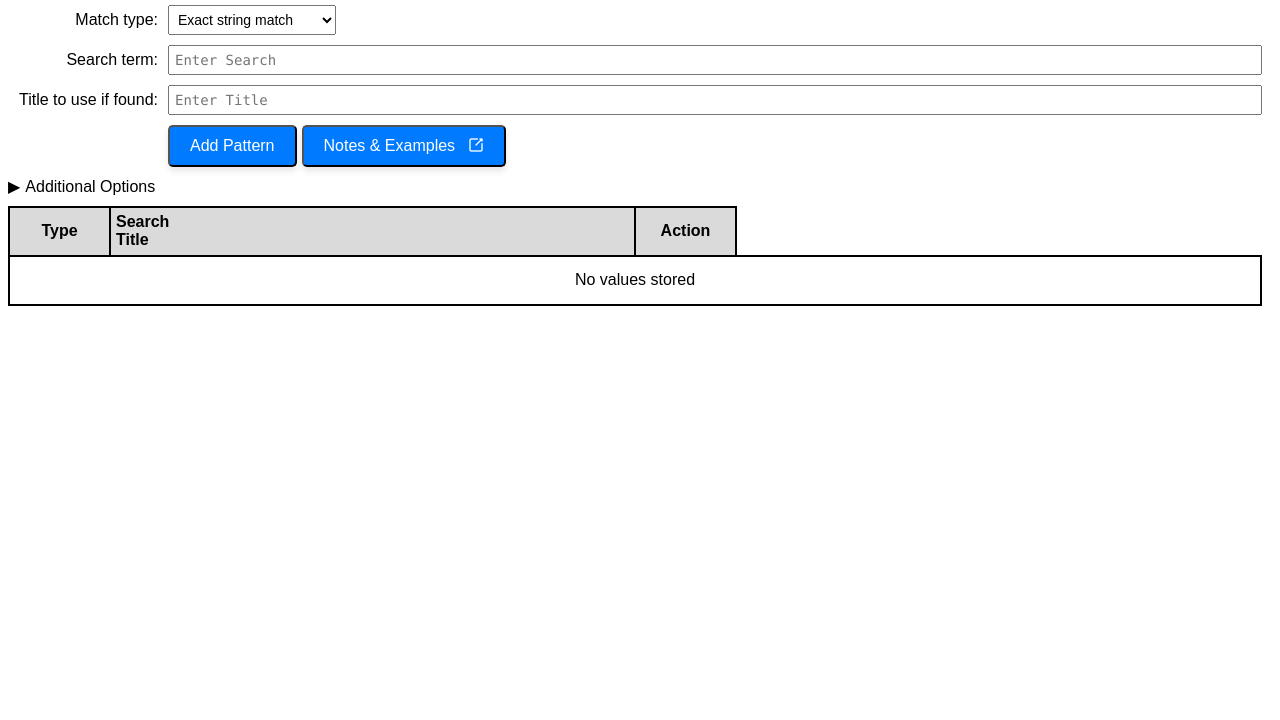
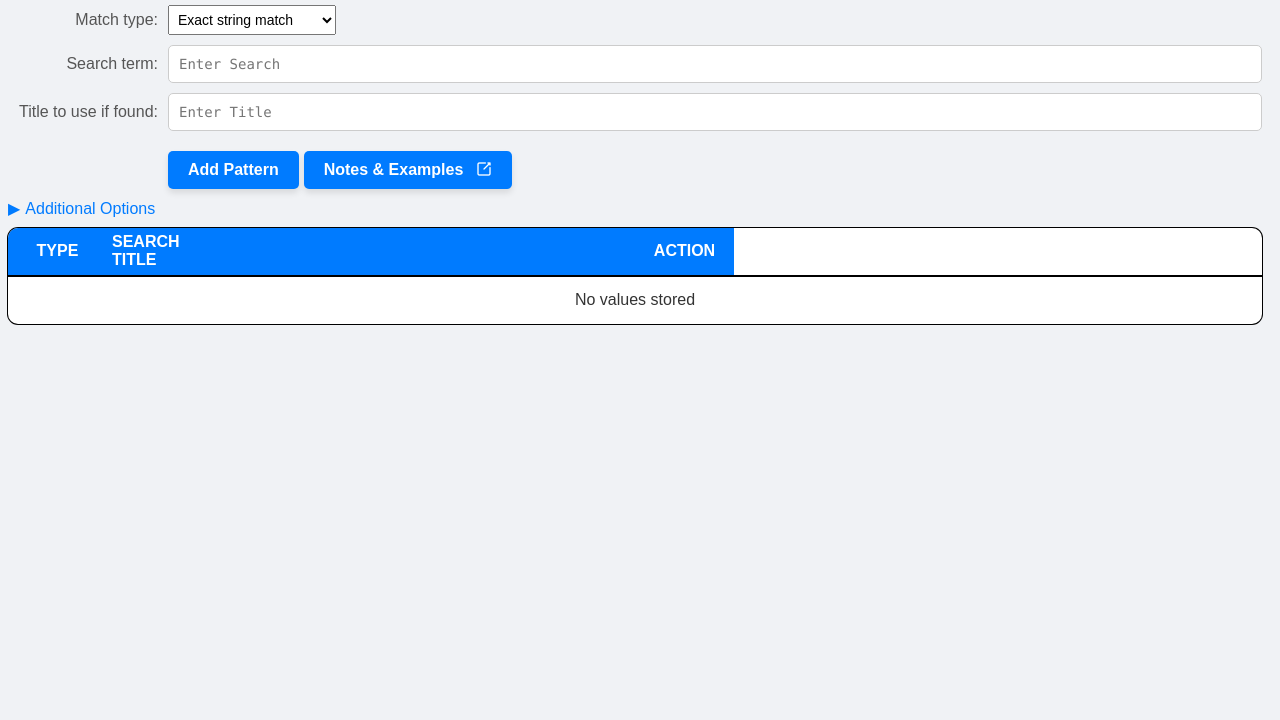
Before and after one commit to irvinm/Title-Tamer, a browser extension: page options.html in a window 1280 px wide. Shown: the part 80-800 px from the top of the page. Drawn offline with Linux system fonts and the light colour scheme.

Commit message:
Style the options to give it some color

```diff
--- a/options.css
+++ b/options.css
@@ -2,12 +2,14 @@ body {
     min-width: 790px; /* Set the width of the popup */
     font-family: Arial, sans-serif; /* Set the font family for the entire document */
     margin-right: 8px; /* Add some space on the right side */
+    background-color: #f0f2f5; /* Light grey background */
+    color: #333; /* Dark text color */
 }
 
 h1 {
     font-size: 2.5em; /* Increase font size */
     font-weight: bold; /* Make the text bold */
-    color: #333; /* Dark text color */
+    color: #007bff; /* Blue text color */
     text-align: left; /* Center align the text */
     margin-top: 20px; /* Add some space above the title */
     margin-bottom: 20px; /* Add some space below the title */
@@ -18,10 +20,14 @@ h1 {
 label {
     display: inline-block;
     width: 150px; /* Set a fixed width for the labels */
+    color: #555; /* Slightly lighter text color */
 }
 
 #search, #title {
     width: calc(99% - 210px); /* Adjust the width of the input fields to account for the label width and some padding */
+    border: 1px solid #ccc; /* Light grey border */
+    border-radius: 5px; /* Rounded corners */
+    padding: 10px; /* Add padding */
 }
 
 .button-link-container {
@@ -29,6 +35,7 @@ label {
     align-items: center; /* Center align items vertically */
     /* margin-bottom: 10px; */
     text-align: center; /* Center the link */
+    margin-top: 10px; /* Add space above buttons */
 }
 
 #pattern-form {
@@ -40,18 +47,23 @@ label {
     width: 100%; /* Ensure the table takes the full width */
     border-collapse: collapse; /* Ensure borders are collapsed */
     margin-top: 10px; /* Add 20px of space above the table */
+    background-color: #fff; /* White background */
+    border-radius: 10px; /* Rounded corners */
+    overflow: hidden; /* Clip content */
+    box-shadow: 0 0 0 1px black; /* Add a 1px solid black border using box-shadow */
 }
 
 /* Style for the header row */
 #pattern-table thead {
-    background-color: #dadada; /* Light grey background */
+    background-color: #007bff; /* Blue background */
     border-bottom: 2px solid #000; /* Solid bottom border */
+    color: #fff; /* White text */
 }
 
 /* Default font weight for all table cells */
 #pattern-table th, #pattern-table td {
     font-weight: normal; /* Set font weight to normal */
-    border: 2px solid #000; /* Add border to table cells */
+    border: none; /* Remove borders */
     padding: 5px; /* Add padding to table cells */
     height: 2.3em; /* Set the desired height */
 }
@@ -59,6 +71,7 @@ label {
 /* Font weight for the header row */
 #pattern-table th {
     font-weight: bold; /* Make the header text bold */
+    text-transform: uppercase; /* Uppercase text */
 }
 
 /* Style for input fields within the table */
@@ -95,12 +108,24 @@ label {
 
 #pattern-table td:nth-child(3) {
     text-align: center; /* Center the type values */
+    background-color: #f9f9f9; /* Light grey background */
 }
 
 #pattern-table td:nth-child(3) button {
     display: inline-block; /* Keep buttons side by side */
     margin: 0 2px; /* Add some space between the buttons */
     text-align: center; /* Center align text */
+    background-color: #dc3545; /* Red background */
+    color: #fff; /* White text */
+    border-radius: 5px; /* Rounded corners */
+}
+
+#pattern-table td:nth-child(3) button:hover {
+    background-color: #c82333; /* Darker red on hover */
+}
+
+#pattern-table tr:nth-child(even) td {
+    background-color: #f1f1f1; /* Slightly darker grey for even rows */
 }
 
 .header-cell {
@@ -159,11 +184,14 @@ label {
     transition: background-color 0.3s ease; /* Smooth transition for hover effect */
     box-shadow: 0 4px 6px rgba(0, 0, 0, 0.1); /* Add shadow */
     cursor: pointer; /* Change cursor to pointer */
+    border: none; /* Remove border */
+    font-weight: bold; /* Bold text */
 }
 
 .add-pattern-button:hover,
 .notes-link:hover {
     background-color: #0056b3;
+    transform: translateY(-2px); /* Slight lift on hover */
 }
 
 .add-pattern-button.disabled {
@@ -223,12 +251,16 @@ button:disabled {
     border: 1px solid #ccc;
     padding: 10px;
     width: calc(99% - 22px);
+    background-color: #fff; /* White background */
+    border-radius: 5px; /* Rounded corners */
 }
 
 .toggle-arrow {
     cursor: pointer;
     display: flex;
     align-items: center;
+    color: #007bff; /* Blue text color */
+    width: 99%;
 }
 
 .toggle-arrow.collapsed::before {
@@ -254,6 +286,9 @@ button:disabled {
 
 .monospace-font {
     font-family: 'Consolas', 'Menlo', 'Source Code Pro', 'Fira Code', 'Courier New', Courier, 'Lucida Console', 'Monaco', monospace;
+    border: 1px solid #ccc; /* Light grey border */
+    border-radius: 5px; /* Rounded corners */
+    padding: 10px; /* Add padding */
 }
 
 .action-button {
```
